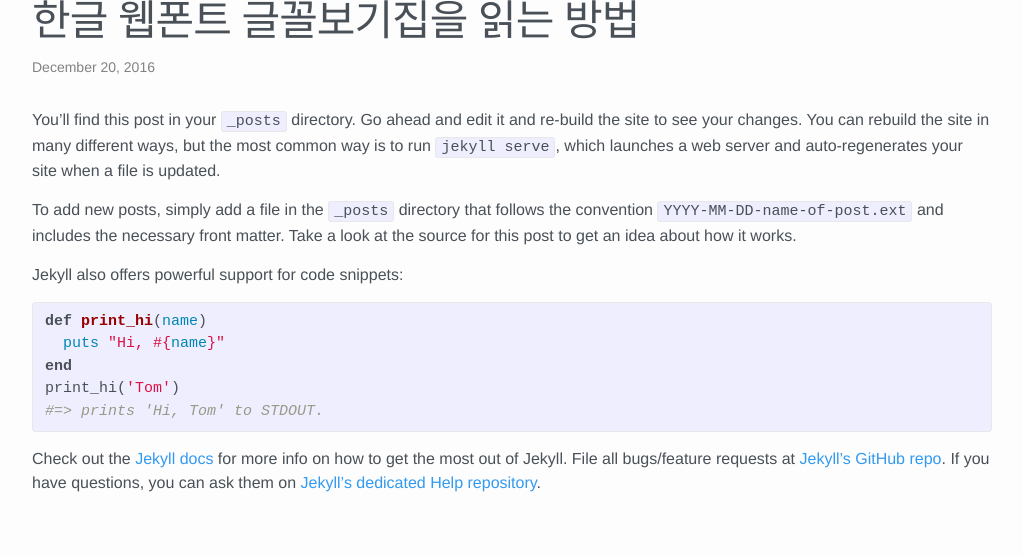
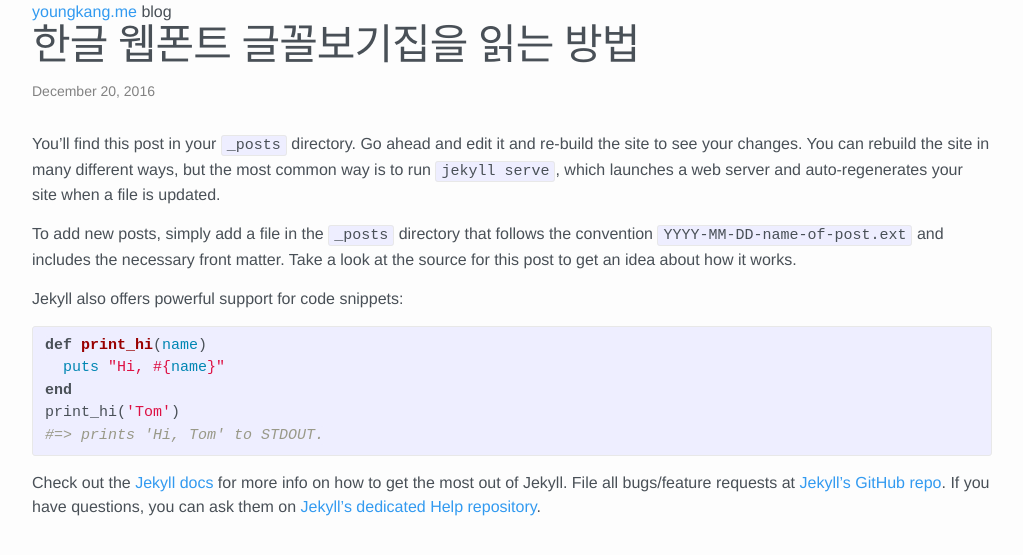
Before and after one commit to young-hwa/young-hwa.github.io, a Jekyll site: the page built from _posts/2016-12-20-hangul-webfont-showcase.md, in a window 1280 px wide. Shown: the top 555 px of the page, without its empty margins (128-1151 px from the left). Built offline with Jekyll 4.4.1, drawn with Linux system fonts in a browser that asks for light colours.

Commit message:
change markup.

```diff
--- a/_layouts/entry.html
+++ b/_layouts/entry.html
@@ -1,6 +1,14 @@
 {% include header.html %}
 
     <div class="post">
+      <div class="post__site-name">
+        <a href="http://youngkang.me/">
+          youngkang.me
+        </a>
+        <span>
+        blog
+        </span>
+      </div>
 
       <header class="post-header">
         <h1 class="post-title">{{ page.title }}</h1>
```
